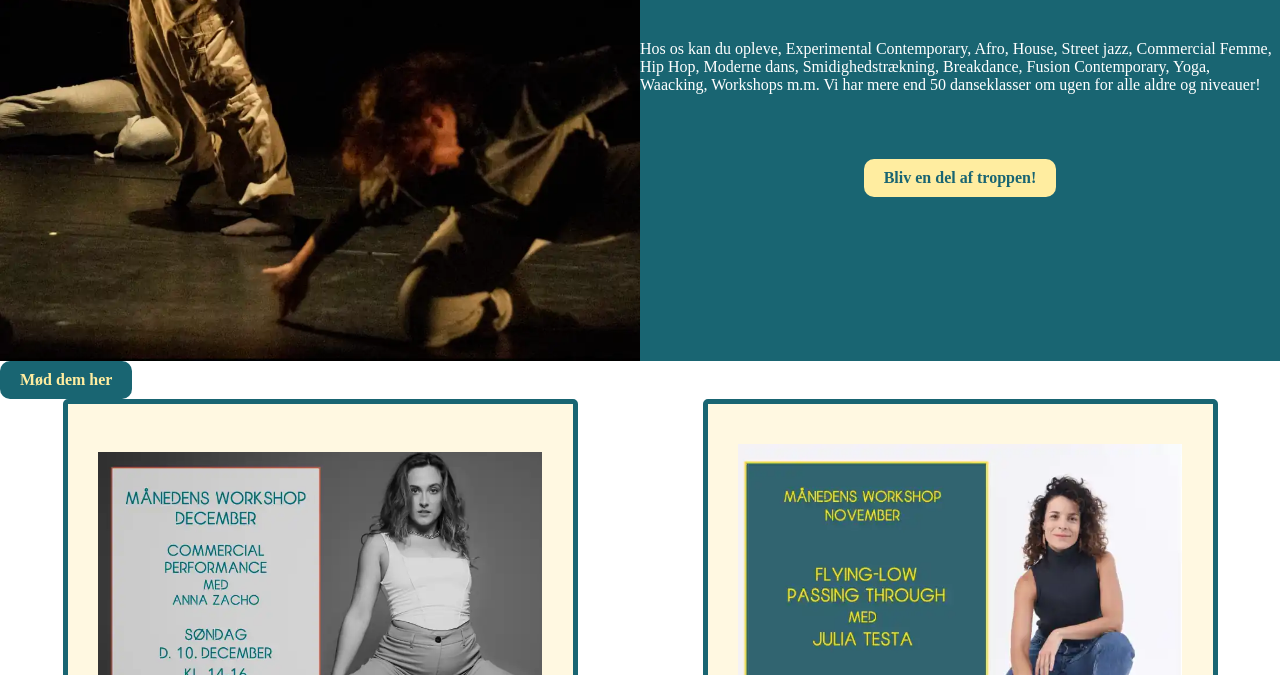
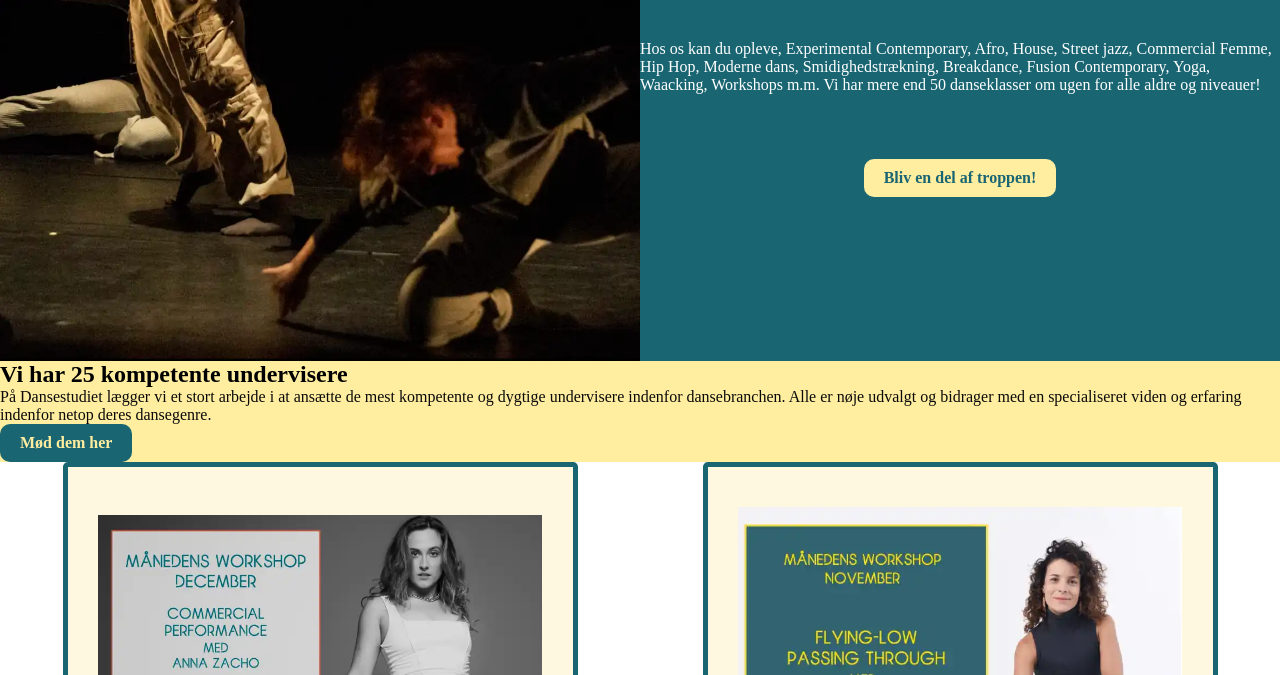
Before and after one commit to Idax7074/dansestudiet, an Astro site: page / in a window 1280 px wide. Shown: the part 425-1100 px from the top of the page. Built offline with nearby package versions, Linux system fonts and the light colour scheme; Astro itself is replaced by a stand-in of ours.

Commit message:
section 2

```diff
--- a/src/pages/index.astro
+++ b/src/pages/index.astro
@@ -18,9 +18,10 @@ import Card from "../components/Card.astro";
 		</div>
 	</section>
 	<section>
-		<div>
-			<h2></h2>
-			<p></p>
+		<div class="section_2">
+			<h2>Vi har 25 kompetente undervisere</h2>
+			<p>På Dansestudiet lægger vi et stort arbejde i at ansætte de mest kompetente og dygtige undervisere indenfor dansebranchen. Alle er nøje udvalgt og bidrager med en specialiseret viden og erfaring indenfor netop deres dansegenre.
+			</p>
 			<Button variant="tertiary">Mød dem her</Button>
 		</div>
 	</section>
@@ -58,7 +59,13 @@ gap: var(--spacing-gap-hero, 65px);
 	color: var(--color-text-body-primary, #fff) ;
 
 }
+.section_2{
+	background-color: var( --color-background-tertiary, #ffeda0) ;
+}
 
+.section_2 p{
+	color: var(  --color-text-body-secondary, #0a0a0a);
+}
 
 	/*Hero section*/
 
```
